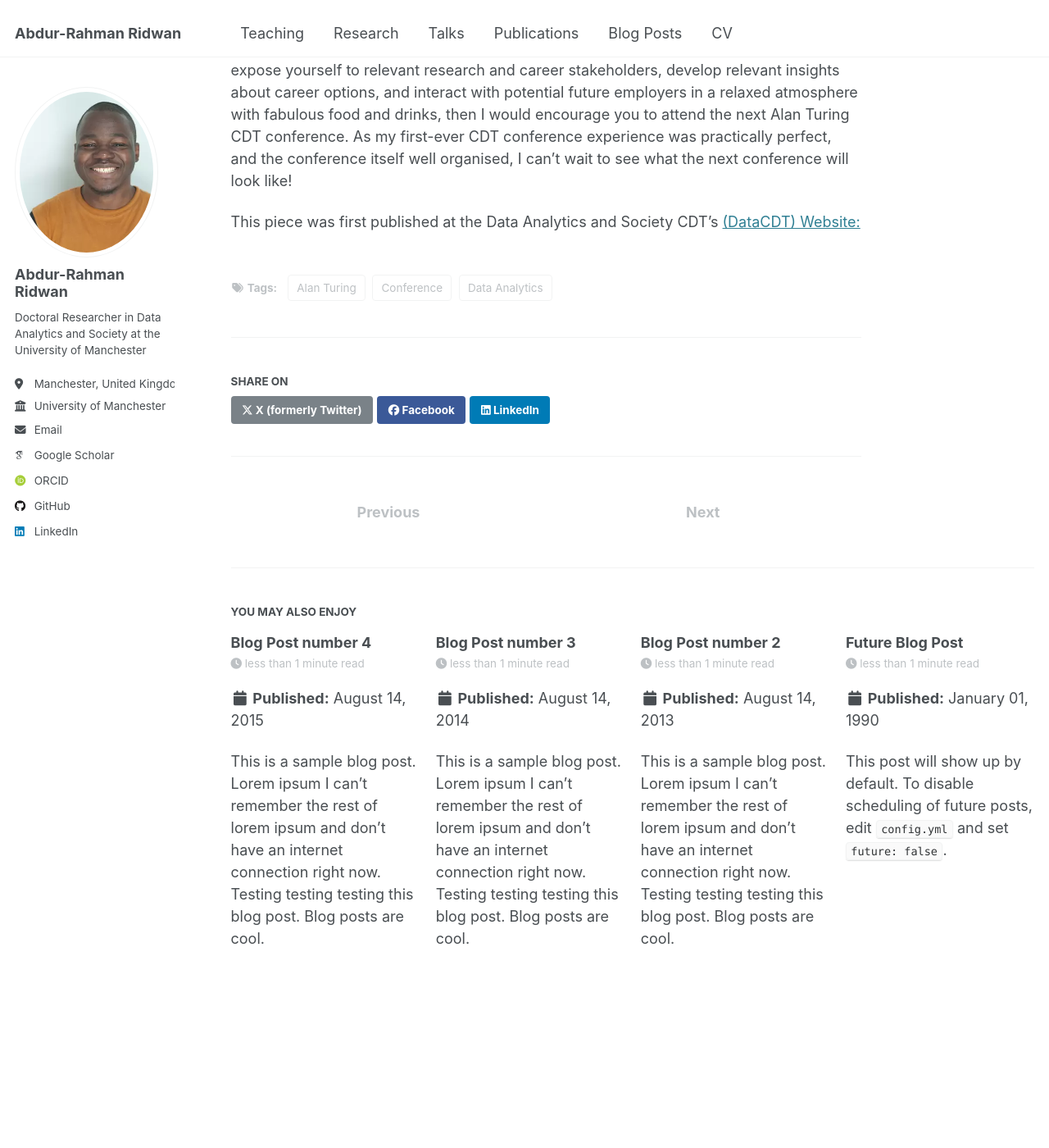
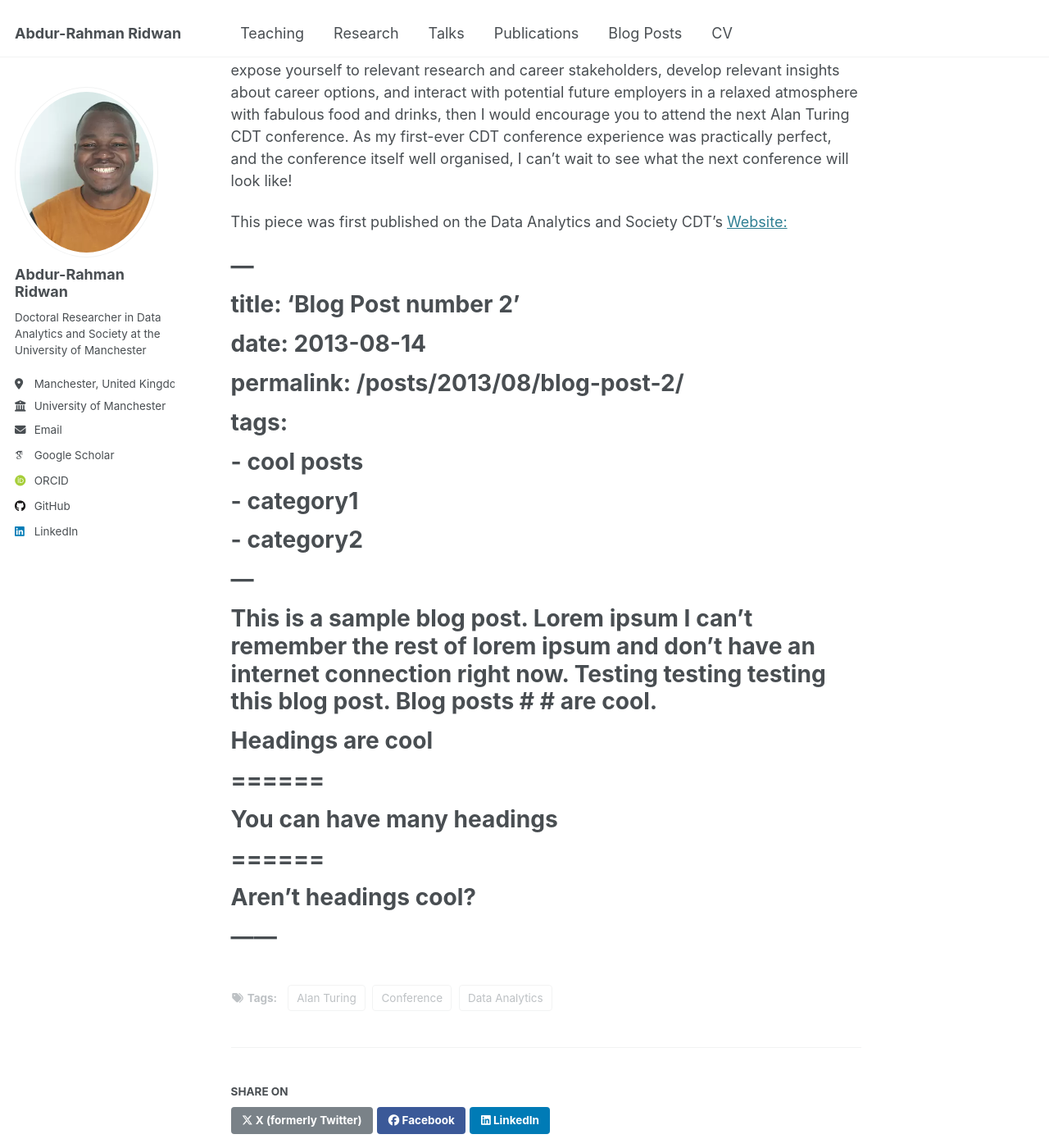
Before and after one commit to abdurrahmanlanrewaju/abdurrahmanlanrewaju.github.io, a Jekyll site: the page built from _posts/2012-08-14-blog-post-1.md, in a window 1280 px wide and 1400 px high, scrolled down 1911 px. Shown: the whole window at 82% size. Built offline with Jekyll 4.4.1, drawn with Linux system fonts in a browser that asks for light colours; some web fonts are replaced; some of the changed text lies outside the part shown.

Commit message:
Blogpost edit

```diff
--- a/_posts/2012-08-14-blog-post-1.md
+++ b/_posts/2012-08-14-blog-post-1.md
@@ -1,7 +1,7 @@
 ---
 title: 'Attending the Alan Turing CDT Conference'
 date: 2023-04-27
-permalink: /posts/2012/08/blog-post-1/
+permalink: /posts/2023/04/alan-turing-conference/
 tags:
   - Conference
   - Alan Turing
@@ -26,4 +26,26 @@ To cap the event, Sue Daley from Tech UK delivered a powerful speech that emphas
 
 I walked away from the event with my head held high, and with renewed motivation and drive. If you want to network with colleagues within, and beyond, your research field, expose yourself to relevant research and career stakeholders, develop relevant insights about career options, and interact with potential future employers in a relaxed atmosphere with fabulous food and drinks, then I would encourage you to attend the next Alan Turing CDT conference. As my first-ever CDT conference experience was practically perfect, and the conference itself well organised, I can’t wait to see what the next conference will look like!
 
-This piece was first published at the Data Analytics and Society CDT's [(DataCDT) Website:](https://datacdt.org/alan-turing-cdt-conference-success/)
+This piece was first published on the Data Analytics and Society CDT's [Website:](https://datacdt.org/alan-turing-cdt-conference-success/)
+
+
+# ---
+# title: 'Blog Post number 2'
+# date: 2013-08-14
+# permalink: /posts/2013/08/blog-post-2/
+# tags:
+#   - cool posts
+#   - category1
+#   - category2
+# ---
+
+# This is a sample blog post. Lorem ipsum I can't remember the rest of lorem ipsum and don't have an internet connection right now. Testing testing testing this blog post. Blog posts # # are cool.
+
+# Headings are cool
+# ======
+
+# You can have many headings
+# ======
+
+# Aren't headings cool?
+# ------
--- a/_posts/2013-08-14-blog-post-2.md
+++ /dev/null
@@ -1,20 +0,0 @@
----
-title: 'Blog Post number 2'
-date: 2013-08-14
-permalink: /posts/2013/08/blog-post-2/
-tags:
-  - cool posts
-  - category1
-  - category2
----
-
-This is a sample blog post. Lorem ipsum I can't remember the rest of lorem ipsum and don't have an internet connection right now. Testing testing testing this blog post. Blog posts are cool.
-
-Headings are cool
-======
-
-You can have many headings
-======
-
-Aren't headings cool?
-------
--- a/_posts/2014-08-14-blog-post-3.md
+++ /dev/null
@@ -1,20 +0,0 @@
----
-title: 'Blog Post number 3'
-date: 2014-08-14
-permalink: /posts/2014/08/blog-post-3/
-tags:
-  - cool posts
-  - category1
-  - category2
----
-
-This is a sample blog post. Lorem ipsum I can't remember the rest of lorem ipsum and don't have an internet connection right now. Testing testing testing this blog post. Blog posts are cool.
-
-Headings are cool
-======
-
-You can have many headings
-======
-
-Aren't headings cool?
-------
--- a/_posts/2015-08-14-blog-post-4.md
+++ /dev/null
@@ -1,20 +0,0 @@
----
-title: 'Blog Post number 4'
-date: 2015-08-14
-permalink: /posts/2012/08/blog-post-4/
-tags:
-  - cool posts
-  - category1
-  - category2
----
-
-This is a sample blog post. Lorem ipsum I can't remember the rest of lorem ipsum and don't have an internet connection right now. Testing testing testing this blog post. Blog posts are cool.
-
-Headings are cool
-======
-
-You can have many headings
-======
-
-Aren't headings cool?
-------
```
Also changed, not shown: _posts/2199-01-01-future-post.md (deleted, +0 -11 lines).
